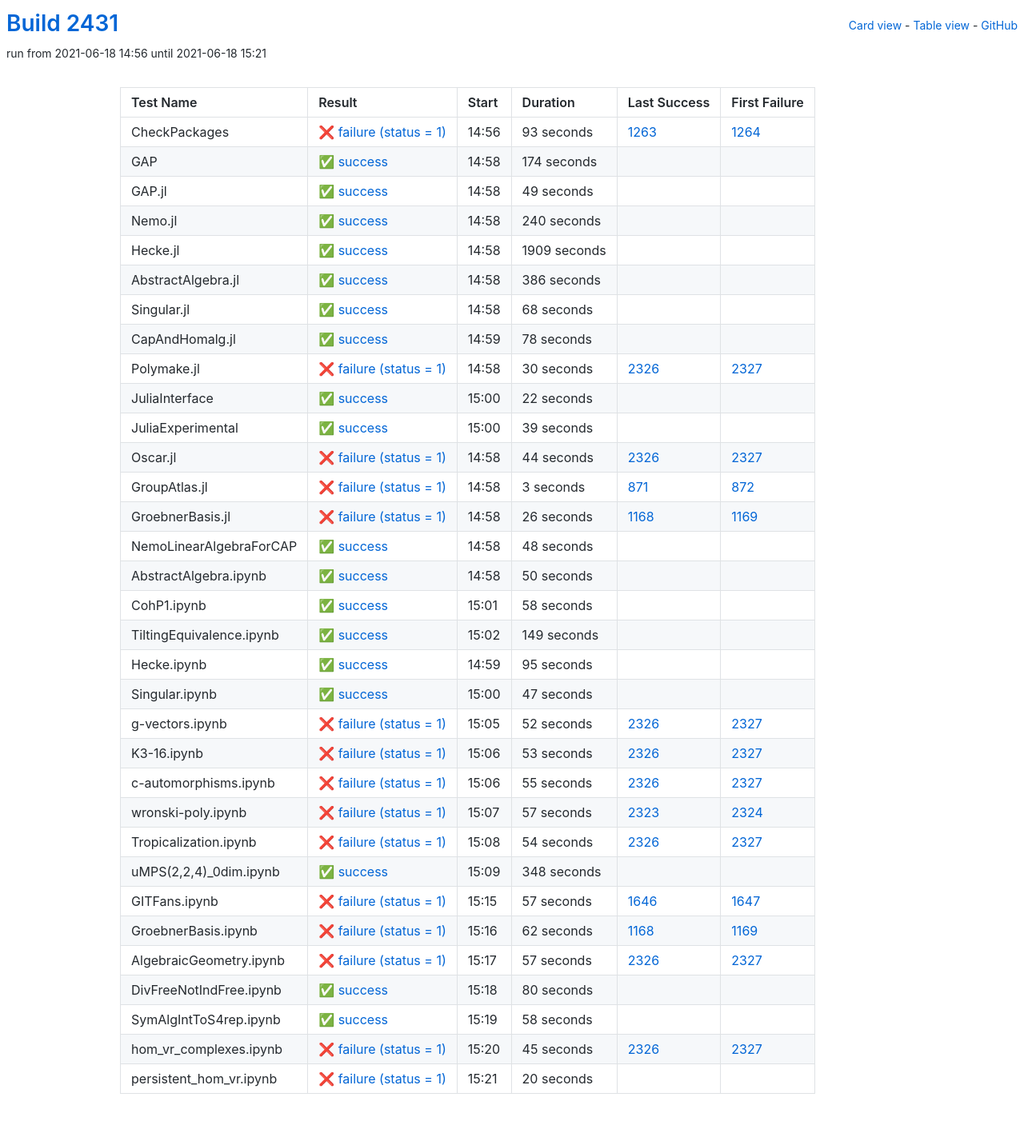
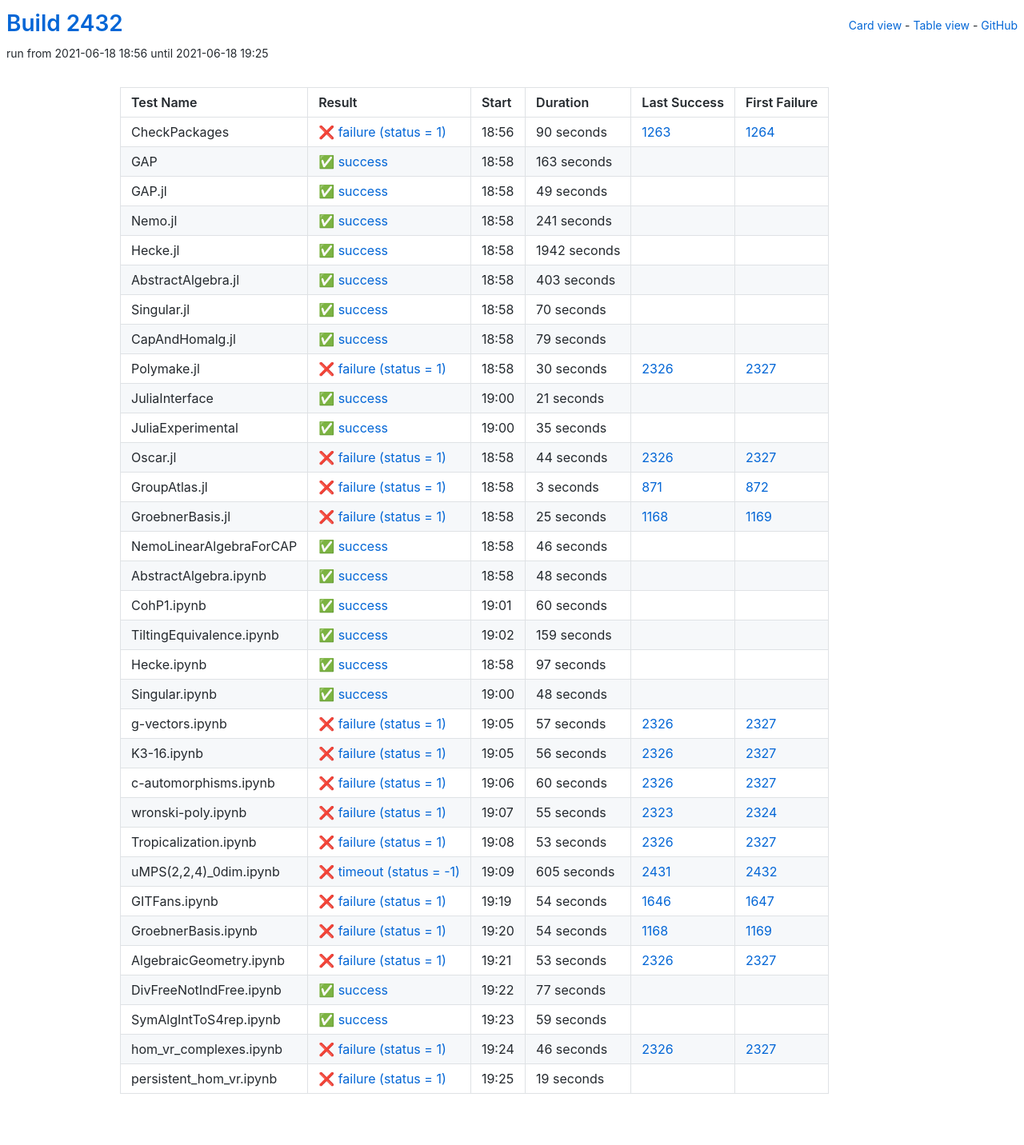
Before and after one commit to oscar-system/oscar-ci-status-stable, a Jekyll site: the page built from table.html, in a window 1280 px wide. Shown: the whole page at 80% size. Built offline with Jekyll 4.4.1, drawn with Linux system fonts in a browser that asks for light colours.

Commit message:
Build #2432

```diff
--- a/_data/ci.yml
+++ b/_data/ci.yml
@@ -1,6 +1,6 @@
 ---
-build: 2431
-build_url: https://oscarci.mathematik.uni-kl.de/job/oscar-stable/2431/
+build: 2432
+build_url: https://oscarci.mathematik.uni-kl.de/job/oscar-stable/2432/
 job: oscar-stable
 organization: oscar-system
 repo: oscar-ci-status-stable
@@ -8,32 +8,32 @@ repourl: https://github.com/oscar-system/oscar-ci-status-stable
 tests:
 - name: CheckPackages
   id: checkpackages
-  log: https://oscarci.mathematik.uni-kl.de/job/oscar-stable/2431/artifact/logs/build-2431/CheckPackages.log
-  start: 2021-06-18 14:56
+  log: https://oscarci.mathematik.uni-kl.de/job/oscar-stable/2432/artifact/logs/build-2432/CheckPackages.log
+  start: 2021-06-18 18:56
   success: false
   exitcode: 1
   status: failure
-  duration: 93
+  duration: 90
   last_success: 1263
   last_success_url: https://oscarci.mathematik.uni-kl.de/job/oscar-stable/1263/
   first_failure: 1264
   first_failure_url: https://oscarci.mathematik.uni-kl.de/job/oscar-stable/1264/
 - name: GAP
   id: gap
-  log: https://oscarci.mathematik.uni-kl.de/job/oscar-stable/2431/artifact/logs/build-2431/GAP.log
-  start: 2021-06-18 14:58
+  log: https://oscarci.mathematik.uni-kl.de/job/oscar-stable/2432/artifact/logs/build-2432/GAP.log
+  start: 2021-06-18 18:58
   success: true
   exitcode: 0
   status: success
-  duration: 174
+  duration: 163
   last_success: false
   last_success_url:
   first_failure: false
   first_failure_url:
 - name: GAP.jl
   id: gap-jl
-  log: https://oscarci.mathematik.uni-kl.de/job/oscar-stable/2431/artifact/logs/build-2431/GAP.jl.log
-  start: 2021-06-18 14:58
+  log: https://oscarci.mathematik.uni-kl.de/job/oscar-stable/2432/artifact/logs/build-2432/GAP.jl.log
+  start: 2021-06-18 18:58
   success: true
   exitcode: 0
   status: success
@@ -44,68 +44,68 @@ tests:
   first_failure_url:
 - name: Nemo.jl
   id: nemo-jl
-  log: https://oscarci.mathematik.uni-kl.de/job/oscar-stable/2431/artifact/logs/build-2431/Nemo.jl.log
-  start: 2021-06-18 14:58
+  log: https://oscarci.mathematik.uni-kl.de/job/oscar-stable/2432/artifact/logs/build-2432/Nemo.jl.log
+  start: 2021-06-18 18:58
   success: true
   exitcode: 0
   status: success
-  duration: 240
+  duration: 241
   last_success: false
   last_success_url:
   first_failure: false
   first_failure_url:
 - name: Hecke.jl
   id: hecke-jl
-  log: https://oscarci.mathematik.uni-kl.de/job/oscar-stable/2431/artifact/logs/build-2431/Hecke.jl.log
-  start: 2021-06-18 14:58
+  log: https://oscarci.mathematik.uni-kl.de/job/oscar-stable/2432/artifact/logs/build-2432/Hecke.jl.log
+  start: 2021-06-18 18:58
   success: true
   exitcode: 0
   status: success
-  duration: 1909
+  duration: 1942
   last_success: false
   last_success_url:
   first_failure: false
   first_failure_url:
 - name: AbstractAlgebra.jl
   id: abstractalgebra-jl
-  log: https://oscarci.mathematik.uni-kl.de/job/oscar-stable/2431/artifact/logs/build-2431/AbstractAlgebra.jl.log
-  start: 2021-06-18 14:58
+  log: https://oscarci.mathematik.uni-kl.de/job/oscar-stable/2432/artifact/logs/build-2432/AbstractAlgebra.jl.log
+  start: 2021-06-18 18:58
   success: true
   exitcode: 0
   status: success
-  duration: 386
+  duration: 403
   last_success: false
   last_success_url:
   first_failure: false
   first_failure_url:
 - name: Singular.jl
   id: singular-jl
-  log: https://oscarci.mathematik.uni-kl.de/job/oscar-stable/2431/artifact/logs/build-2431/Singular.jl.log
-  start: 2021-06-18 14:58
+  log: https://oscarci.mathematik.uni-kl.de/job/oscar-stable/2432/artifact/logs/build-2432/Singular.jl.log
+  start: 2021-06-18 18:58
   success: true
   exitcode: 0
   status: success
-  duration: 68
+  duration: 70
   last_success: false
   last_success_url:
   first_failure: false
   first_failure_url:
 - name: CapAndHomalg.jl
   id: capandhomalg-jl
-  log: https://oscarci.mathematik.uni-kl.de/job/oscar-stable/2431/artifact/logs/build-2431/CapAndHomalg.jl.log
-  start: 2021-06-18 14:59
+  log: https://oscarci.mathematik.uni-kl.de/job/oscar-stable/2432/artifact/logs/build-2432/CapAndHomalg.jl.log
+  start: 2021-06-18 18:58
   success: true
   exitcode: 0
   status: success
-  duration: 78
+  duration: 79
   last_success: false
   last_success_url:
   first_failure: false
   first_failure_url:
 - name: Polymake.jl
   id: polymake-jl
-  log: https://oscarci.mathematik.uni-kl.de/job/oscar-stable/2431/artifact/logs/build-2431/Polymake.jl.log
-  start: 2021-06-18 14:58
+  log: https://oscarci.mathematik.uni-kl.de/job/oscar-stable/2432/artifact/logs/build-2432/Polymake.jl.log
+  start: 2021-06-18 18:58
   success: false
   exitcode: 1
   status: failure
@@ -116,32 +116,32 @@ tests:
   first_failure_url: https://oscarci.mathematik.uni-kl.de/job/oscar-stable/2327/
 - name: JuliaInterface
   id: juliainterface
-  log: https://oscarci.mathematik.uni-kl.de/job/oscar-stable/2431/artifact/logs/build-2431/JuliaInterface.log
-  start: 2021-06-18 15:00
+  log: https://oscarci.mathematik.uni-kl.de/job/oscar-stable/2432/artifact/logs/build-2432/JuliaInterface.log
+  start: 2021-06-18 19:00
   success: true
   exitcode: 0
   status: success
-  duration: 22
+  duration: 21
   last_success: false
   last_success_url:
   first_failure: false
   first_failure_url:
 - name: JuliaExperimental
   id: juliaexperimental
-  log: https://oscarci.mathematik.uni-kl.de/job/oscar-stable/2431/artifact/logs/build-2431/JuliaExperimental.log
-  start: 2021-06-18 15:00
+  log: https://oscarci.mathematik.uni-kl.de/job/oscar-stable/2432/artifact/logs/build-2432/JuliaExperimental.log
+  start: 2021-06-18 19:00
   success: true
   exitcode: 0
   status: success
-  duration: 39
+  duration: 35
   last_success: false
   last_success_url:
   first_failure: false
   first_failure_url:
 - name: Oscar.jl
   id: oscar-jl
-  log: https://oscarci.mathematik.uni-kl.de/job/oscar-stable/2431/artifact/logs/build-2431/Oscar.jl.log
-  start: 2021-06-18 14:58
+  log: https://oscarci.mathematik.uni-kl.de/job/oscar-stable/2432/artifact/logs/build-2432/Oscar.jl.log
+  start: 2021-06-18 18:58
   success: false
   exitcode: 1
   status: failure
@@ -152,8 +152,8 @@ tests:
   first_failure_url: https://oscarci.mathematik.uni-kl.de/job/oscar-stable/2327/
 - name: GroupAtlas.jl
   id: groupatlas-jl
-  log: https://oscarci.mathematik.uni-kl.de/job/oscar-stable/2431/artifact/logs/build-2431/GroupAtlas.jl.log
-  start: 2021-06-18 14:58
+  log: https://oscarci.mathematik.uni-kl.de/job/oscar-stable/2432/artifact/logs/build-2432/GroupAtlas.jl.log
+  start: 2021-06-18 18:58
   success: false
   exitcode: 1
   status: failure
@@ -164,20 +164,32 @@ tests:
   first_failure_url: https://oscarci.mathematik.uni-kl.de/job/oscar-stable/872/
 - name: GroebnerBasis.jl
   id: groebnerbasis-jl
-  log: https://oscarci.mathematik.uni-kl.de/job/oscar-stable/2431/artifact/logs/build-2431/GroebnerBasis.jl.log
-  start: 2021-06-18 14:58
+  log: https://oscarci.mathematik.uni-kl.de/job/oscar-stable/2432/artifact/logs/build-2432/GroebnerBasis.jl.log
+  start: 2021-06-18 18:58
   success: false
   exitcode: 1
   status: failure
-  duration: 26
+  duration: 25
   last_success: 1168
   last_success_url: https://oscarci.mathematik.uni-kl.de/job/oscar-stable/1168/
   first_failure: 1169
   first_failure_url: https://oscarci.mathematik.uni-kl.de/job/oscar-stable/1169/
 - name: NemoLinearAlgebraForCAP
   id: nemolinearalgebraforcap
-  log: https://oscarci.mathematik.uni-kl.de/job/oscar-stable/2431/artifact/logs/build-2431/NemoLinearAlgebraForCAP.log
-  start: 2021-06-18 14:58
+  log: https://oscarci.mathematik.uni-kl.de/job/oscar-stable/2432/artifact/logs/build-2432/NemoLinearAlgebraForCAP.log
+  start: 2021-06-18 18:58
+  success: true
+  exitcode: 0
+  status: success
+  duration: 46
+  last_success: false
+  last_success_url:
+  first_failure: false
+  first_failure_url:
+- name: AbstractAlgebra.ipynb
+  id: abstractalgebra-ipynb
+  log: https://oscarci.mathematik.uni-kl.de/job/oscar-stable/2432/artifact/logs/build-2432/AbstractAlgebra.ipynb.log
+  start: 2021-06-18 18:58
   success: true
   exitcode: 0
   status: success
@@ -186,82 +198,106 @@ tests:
   last_success_url:
   first_failure: false
   first_failure_url:
-- name: AbstractAlgebra.ipynb
-  id: abstractalgebra-ipynb
-  log: https://oscarci.mathematik.uni-kl.de/job/oscar-stable/2431/artifact/logs/build-2431/AbstractAlgebra.ipynb.log
-  start: 2021-06-18 14:58
+- name: CohP1.ipynb
+  id: cohp1-ipynb
+  log: https://oscarci.mathematik.uni-kl.de/job/oscar-stable/2432/artifact/logs/build-2432/CohP1.ipynb.log
+  start: 2021-06-18 19:01
   success: true
   exitcode: 0
   status: success
-  duration: 50
-  last_success: false
-  last_success_url:
-  first_failure: false
-  first_failure_url:
-- name: CohP1.ipynb
-  id: cohp1-ipynb
-  log: https://oscarci.mathematik.uni-kl.de/job/oscar-stable/2431/artifact/logs/build-2431/CohP1.ipynb.log
-  start: 2021-06-18 15:01
-  success: true
-  exitcode: 0
-  status: success
-  duration: 58
+  duration: 60
   last_success: false
   last_success_url:
   first_failure: false
   first_failure_url:
 - name: TiltingEquivalence.ipynb
   id: tiltingequivalence-ipynb
-  log: https://oscarci.mathematik.uni-kl.de/job/oscar-stable/2431/artifact/logs/build-2431/TiltingEquivalence.ipynb.log
-  start: 2021-06-18 15:02
+  log: https://oscarci.mathematik.uni-kl.de/job/oscar-stable/2432/artifact/logs/build-2432/TiltingEquivalence.ipynb.log
+  start: 2021-06-18 19:02
   success: true
   exitcode: 0
   status: success
-  duration: 149
+  duration: 159
   last_success: false
   last_success_url:
   first_failure: false
   first_failure_url:
 - name: Hecke.ipynb
   id: hecke-ipynb
-  log: https://oscarci.mathematik.uni-kl.de/job/oscar-stable/2431/artifact/logs/build-2431/Hecke.ipynb.log
-  start: 2021-06-18 14:59
+  log: https://oscarci.mathematik.uni-kl.de/job/oscar-stable/2432/artifact/logs/build-2432/Hecke.ipynb.log
+  start: 2021-06-18 18:58
   success: true
   exitcode: 0
   status: success
-  duration: 95
+  duration: 97
   last_success: false
   last_success_url:
   first_failure: false
   first_failure_url:
 - name: Singular.ipynb
   id: singular-ipynb
-  log: https://oscarci.mathematik.uni-kl.de/job/oscar-stable/2431/artifact/logs/build-2431/Singular.ipynb.log
-  start: 2021-06-18 15:00
+  log: https://oscarci.mathematik.uni-kl.de/job/oscar-stable/2432/artifact/logs/build-2432/Singular.ipynb.log
+  start: 2021-06-18 19:00
   success: true
   exitcode: 0
   status: success
-  duration: 47
+  duration: 48
   last_success: false
   last_success_url:
   first_failure: false
   first_failure_url:
 - name: g-vectors.ipynb
   id: g-vectors-ipynb
-  log: https://oscarci.mathematik.uni-kl.de/job/oscar-stable/2431/artifact/logs/build-2431/g-vectors.ipynb.log
-  start: 2021-06-18 15:05
+  log: https://oscarci.mathematik.uni-kl.de/job/oscar-stable/2432/artifact/logs/build-2432/g-vectors.ipynb.log
+  start: 2021-06-18 19:05
   success: false
   exitcode: 1
   status: failure
-  duration: 52
+  duration: 57
   last_success: 2326
   last_success_url: https://oscarci.mathematik.uni-kl.de/job/oscar-stable/2326/
   first_failure: 2327
   first_failure_url: https://oscarci.mathematik.uni-kl.de/job/oscar-stable/2327/
 - name: K3-16.ipynb
   id: k3-16-ipynb
-  log: https://oscarci.mathematik.uni-kl.de/job/oscar-stable/2431/artifact/logs/build-2431/K3-16.ipynb.log
-  start: 2021-06-18 15:06
+  log: https://oscarci.mathematik.uni-kl.de/job/oscar-stable/2432/artifact/logs/build-2432/K3-16.ipynb.log
+  start: 2021-06-18 19:05
+  success: false
+  exitcode: 1
+  status: failure
+  duration: 56
+  last_success: 2326
+  last_success_url: https://oscarci.mathematik.uni-kl.de/job/oscar-stable/2326/
+  first_failure: 2327
+  first_failure_url: https://oscarci.mathematik.uni-kl.de/job/oscar-stable/2327/
+- name: c-automorphisms.ipynb
+  id: c-automorphisms-ipynb
+  log: https://oscarci.mathematik.uni-kl.de/job/oscar-stable/2432/artifact/logs/build-2432/c-automorphisms.ipynb.log
+  start: 2021-06-18 19:06
+  success: false
+  exitcode: 1
+  status: failure
+  duration: 60
+  last_success: 2326
+  last_success_url: https://oscarci.mathematik.uni-kl.de/job/oscar-stable/2326/
+  first_failure: 2327
+  first_failure_url: https://oscarci.mathematik.uni-kl.de/job/oscar-stable/2327/
+- name: wronski-poly.ipynb
+  id: wronski-poly-ipynb
+  log: https://oscarci.mathematik.uni-kl.de/job/oscar-stable/2432/artifact/logs/build-2432/wronski-poly.ipynb.log
+  start: 2021-06-18 19:07
+  success: false
+  exitcode: 1
+  status: failure
+  duration: 55
+  last_success: 2323
+  last_success_url: https://oscarci.mathematik.uni-kl.de/job/oscar-stable/2323/
+  first_failure: 2324
+  first_failure_url: https://oscarci.mathematik.uni-kl.de/job/oscar-stable/2324/
+- name: Tropicalization.ipynb
+  id: tropicalization-ipynb
+  log: https://oscarci.mathematik.uni-kl.de/job/oscar-stable/2432/artifact/logs/build-2432/Tropicalization.ipynb.log
+  start: 2021-06-18 19:08
   success: false
   exitcode: 1
   status: failure
@@ -270,134 +306,98 @@ tests:
   last_success_url: https://oscarci.mathematik.uni-kl.de/job/oscar-stable/2326/
   first_failure: 2327
   first_failure_url: https://oscarci.mathematik.uni-kl.de/job/oscar-stable/2327/
-- name: c-automorphisms.ipynb
-  id: c-automorphisms-ipynb
-  log: https://oscarci.mathematik.uni-kl.de/job/oscar-stable/2431/artifact/logs/build-2431/c-automorphisms.ipynb.log
-  start: 2021-06-18 15:06
+- name: uMPS(2,2,4)_0dim.ipynb
+  id: umps-2-2-4-0dim-ipynb
+  log: https://oscarci.mathematik.uni-kl.de/job/oscar-stable/2432/artifact/logs/build-2432/uMPS-2-2-4-_0dim.ipynb.log
+  start: 2021-06-18 19:09
   success: false
-  exitcode: 1
-  status: failure
-  duration: 55
-  last_success: 2326
-  last_success_url: https://oscarci.mathematik.uni-kl.de/job/oscar-stable/2326/
-  first_failure: 2327
-  first_failure_url: https://oscarci.mathematik.uni-kl.de/job/oscar-stable/2327/
-- name: wronski-poly.ipynb
-  id: wronski-poly-ipynb
-  log: https://oscarci.mathematik.uni-kl.de/job/oscar-stable/2431/artifact/logs/build-2431/wronski-poly.ipynb.log
-  start: 2021-06-18 15:07
-  success: false
-  exitcode: 1
-  status: failure
-  duration: 57
-  last_success: 2323
-  last_success_url: https://oscarci.mathematik.uni-kl.de/job/oscar-stable/2323/
-  first_failure: 2324
-  first_failure_url: https://oscarci.mathematik.uni-kl.de/job/oscar-stable/2324/
-- name: Tropicalization.ipynb
-  id: tropicalization-ipynb
-  log: https://oscarci.mathematik.uni-kl.de/job/oscar-stable/2431/artifact/logs/build-2431/Tropicalization.ipynb.log
-  start: 2021-06-18 15:08
+  exitcode: -1
+  status: timeout
+  duration: 605
+  last_success: 2431
+  last_success_url: https://oscarci.mathematik.uni-kl.de/job/oscar-stable/2431/
+  first_failure: 2432
+  first_failure_url: https://oscarci.mathematik.uni-kl.de/job/oscar-stable/2432/
+- name: GITFans.ipynb
+  id: gitfans-ipynb
+  log: https://oscarci.mathematik.uni-kl.de/job/oscar-stable/2432/artifact/logs/build-2432/GITFans.ipynb.log
+  start: 2021-06-18 19:19
   success: false
   exitcode: 1
   status: failure
   duration: 54
-  last_success: 2326
-  last_success_url: https://oscarci.mathematik.uni-kl.de/job/oscar-stable/2326/
-  first_failure: 2327
-  first_failure_url: https://oscarci.mathematik.uni-kl.de/job/oscar-stable/2327/
-- name: uMPS(2,2,4)_0dim.ipynb
-  id: umps-2-2-4-0dim-ipynb
-  log: https://oscarci.mathematik.uni-kl.de/job/oscar-stable/2431/artifact/logs/build-2431/uMPS-2-2-4-_0dim.ipynb.log
-  start: 2021-06-18 15:09
-  success: true
-  exitcode: 0
-  status: success
-  duration: 348
-  last_success: false
-  last_success_url:
-  first_failure: false
-  first_failure_url:
-- name: GITFans.ipynb
-  id: gitfans-ipynb
-  log: https://oscarci.mathematik.uni-kl.de/job/oscar-stable/2431/artifact/logs/build-2431/GITFans.ipynb.log
-  start: 2021-06-18 15:15
-  success: false
-  exitcode: 1
-  status: failure
-  duration: 57
   last_success: 1646
   last_success_url: https://oscarci.mathematik.uni-kl.de/job/oscar-stable/1646/
   first_failure: 1647
   first_failure_url: https://oscarci.mathematik.uni-kl.de/job/oscar-stable/1647/
 - name: GroebnerBasis.ipynb
   id: groebnerbasis-ipynb
-  log: https://oscarci.mathematik.uni-kl.de/job/oscar-stable/2431/artifact/logs/build-2431/GroebnerBasis.ipynb.log
-  start: 2021-06-18 15:16
+  log: https://oscarci.mathematik.uni-kl.de/job/oscar-stable/2432/artifact/logs/build-2432/GroebnerBasis.ipynb.log
+  start: 2021-06-18 19:20
   success: false
   exitcode: 1
   status: failure
-  duration: 62
+  duration: 54
   last_success: 1168
   last_success_url: https://oscarci.mathematik.uni-kl.de/job/oscar-stable/1168/
   first_failure: 1169
   first_failure_url: https://oscarci.mathematik.uni-kl.de/job/oscar-stable/1169/
 - name: AlgebraicGeometry.ipynb
   id: algebraicgeometry-ipynb
-  log: https://oscarci.mathematik.uni-kl.de/job/oscar-stable/2431/artifact/logs/build-2431/AlgebraicGeometry.ipynb.log
-  start: 2021-06-18 15:17
+  log: https://oscarci.mathematik.uni-kl.de/job/oscar-stable/2432/artifact/logs/build-2432/AlgebraicGeometry.ipynb.log
+  start: 2021-06-18 19:21
   success: false
   exitcode: 1
   status: failure
-  duration: 57
+  duration: 53
   last_success: 2326
   last_success_url: https://oscarci.mathematik.uni-kl.de/job/oscar-stable/2326/
   first_failure: 2327
   first_failure_url: https://oscarci.mathematik.uni-kl.de/job/oscar-stable/2327/
 - name: DivFreeNotIndFree.ipynb
   id: divfreenotindfree-ipynb
-  log: https://oscarci.mathematik.uni-kl.de/job/oscar-stable/2431/artifact/logs/build-2431/DivFreeNotIndFree.ipynb.log
-  start: 2021-06-18 15:18
+  log: https://oscarci.mathematik.uni-kl.de/job/oscar-stable/2432/artifact/logs/build-2432/DivFreeNotIndFree.ipynb.log
+  start: 2021-06-18 19:22
   success: true
   exitcode: 0
   status: success
-  duration: 80
+  duration: 77
   last_success: false
   last_success_url:
   first_failure: false
   first_failure_url:
 - name: SymAlgIntToS4rep.ipynb
   id: symalginttos4rep-ipynb
-  log: https://oscarci.mathematik.uni-kl.de/job/oscar-stable/2431/artifact/logs/build-2431/SymAlgIntToS4rep.ipynb.log
-  start: 2021-06-18 15:19
+  log: https://oscarci.mathematik.uni-kl.de/job/oscar-stable/2432/artifact/logs/build-2432/SymAlgIntToS4rep.ipynb.log
+  start: 2021-06-18 19:23
   success: true
   exitcode: 0
   status: success
-  duration: 58
+  duration: 59
   last_success: false
   last_success_url:
   first_failure: false
   first_failure_url:
 - name: hom_vr_complexes.ipynb
   id: hom-vr-complexes-ipynb
-  log: https://oscarci.mathematik.uni-kl.de/job/oscar-stable/2431/artifact/logs/build-2431/hom_vr_complexes.ipynb.log
-  start: 2021-06-18 15:20
+  log: https://oscarci.mathematik.uni-kl.de/job/oscar-stable/2432/artifact/logs/build-2432/hom_vr_complexes.ipynb.log
+  start: 2021-06-18 19:24
   success: false
   exitcode: 1
   status: failure
-  duration: 45
+  duration: 46
   last_success: 2326
   last_success_url: https://oscarci.mathematik.uni-kl.de/job/oscar-stable/2326/
   first_failure: 2327
   first_failure_url: https://oscarci.mathematik.uni-kl.de/job/oscar-stable/2327/
 - name: persistent_hom_vr.ipynb
   id: persistent-hom-vr-ipynb
-  log: https://oscarci.mathematik.uni-kl.de/job/oscar-stable/2431/artifact/logs/build-2431/persistent_hom_vr.ipynb.log
-  start: 2021-06-18 15:21
+  log: https://oscarci.mathematik.uni-kl.de/job/oscar-stable/2432/artifact/logs/build-2432/persistent_hom_vr.ipynb.log
+  start: 2021-06-18 19:25
   success: false
   exitcode: 1
   status: failure
-  duration: 20
+  duration: 19
   last_success: false
   last_success_url:
   first_failure: false
```
Also changed, not shown: README.md.
